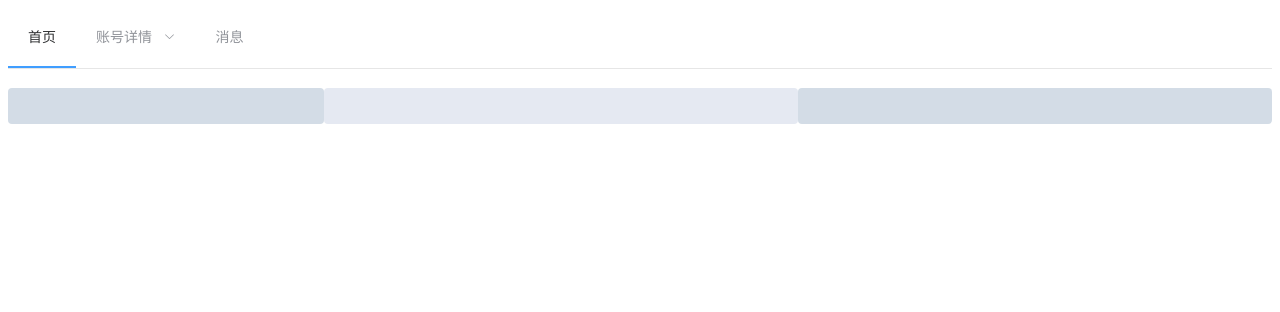
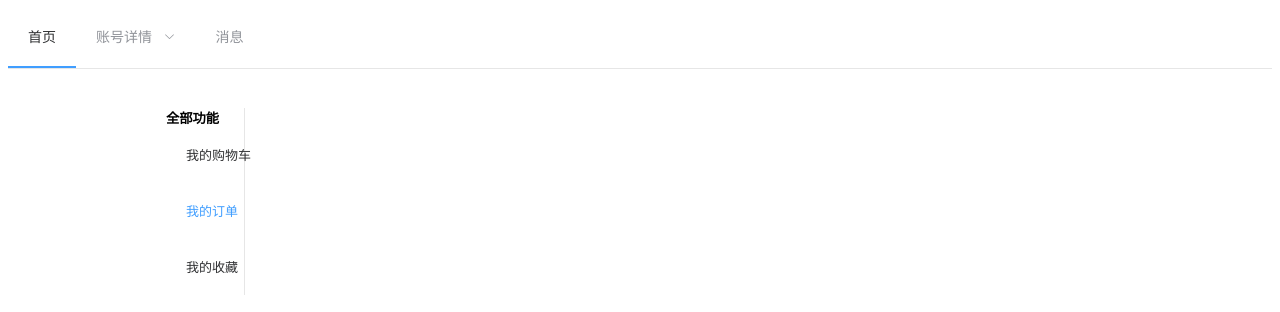
Before and after one commit to Hazyrice/19072vue, a Vue app in the folder project/: page /person in a window 1280 px wide. Shown: the top 312 px of the page. Built offline with nearby package versions, Linux system fonts and the light colour scheme.

Commit message:
个人中心页面上传

```diff
--- a/project/src/views/personalPage.vue
+++ b/project/src/views/personalPage.vue
@@ -1,10 +1,10 @@
 <template>
 	<div>
+		<el-backtop :bottom="60"></el-backtop>
 		<el-row>
 			<el-col :span="24">
 				<div class="top-part grid-content bg-purple-dark">
 					<el-menu :default-active="activeIndex" class="el-menu-demo" mode="horizontal" @select="handleSelect">
-						<div class="logo-part"></div>
 						<el-menu-item index="1">首页</el-menu-item>
 						<el-submenu index="2">
 							<template slot="title">
@@ -35,7 +35,6 @@
 								<el-menu-item index="2-3-3">分享绑定</el-menu-item>
 							</el-submenu>
 						</el-submenu>
-
 						<el-menu-item index="3">消息</el-menu-item>
 					</el-menu>
 					<div class="line"></div>
@@ -43,9 +42,20 @@
 			</el-col>
 		</el-row>
 		<el-row>
-			<el-col :span="6"><div class="grid-content bg-purple"></div></el-col>
-			<el-col :span="9"><div class="grid-content bg-purple-light"></div></el-col>
-			<el-col :span="9"><div class="grid-content bg-purple"></div></el-col>
+			<el-col :span="6">
+				<el-row class="tac">
+					<el-col :span="12">
+						<el-menu default-active="2" class="el-menu-vertical-demo" @open="handleOpen" @close="handleClose">
+							<h5 style="">全部功能</h5>
+							<el-menu-item index="1" class='side-guide'><span slot="title">我的购物车</span></el-menu-item>
+							<el-menu-item index="2" class='side-guide'><span slot="title">我的订单</span></el-menu-item>
+							<el-menu-item index="3" class='side-guide'><span slot="title">我的收藏</span></el-menu-item>
+						</el-menu>
+					</el-col>
+				</el-row>
+			</el-col>
+			<el-col :span="9"><div></div></el-col>
+			<el-col :span="9"><div></div></el-col>
 		</el-row>
 	</div>
 </template>
@@ -61,6 +71,12 @@ export default {
 	methods: {
 		handleSelect(key, keyPath) {
 			console.log(key, keyPath);
+		},
+		handleOpen(key, keyPath) {
+			console.log(key, keyPath);
+		},
+		handleClose(key, keyPath) {
+			console.log(key, keyPath);
 		}
 	}
 };
@@ -74,29 +90,11 @@ export default {
 a {
 	text-decoration: none;
 }
-.logo-part {
-	width: 300px;
-}
 .top-part {
 	height: 60px;
 }
-.el-row {
-	margin-bottom: 20px;
-	&:last-child {
-		margin-bottom: 0;
-	}
-}
 .el-col {
 	border-radius: 4px;
-}
-.bg-purple-dark {
-	background: #99a9bf;
-}
-.bg-purple {
-	background: #d3dce6;
-}
-.bg-purple-light {
-	background: #e5e9f2;
 }
 .grid-content {
 	border-radius: 4px;
@@ -106,4 +104,10 @@ a {
 	padding: 10px 0;
 	background-color: #f9fafc;
 }
+.side-guide span {
+	font-size: 13px;
+}
+.tac {
+	margin: 40px 0 0 50%;
+}
 </style>
```
